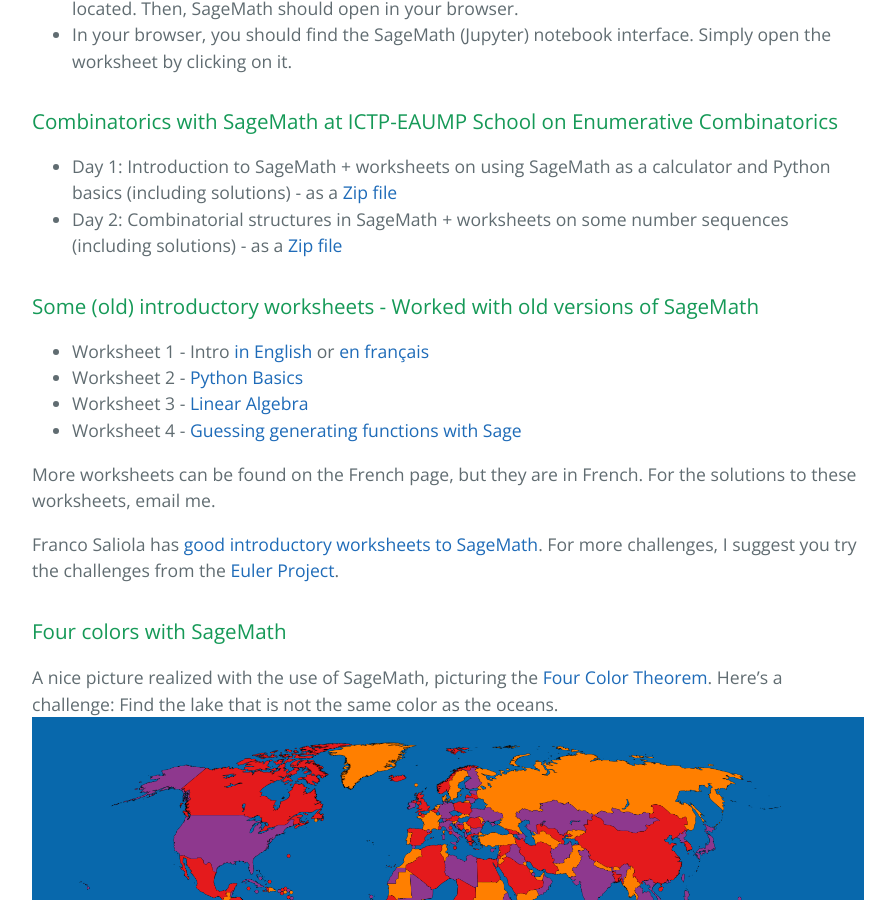
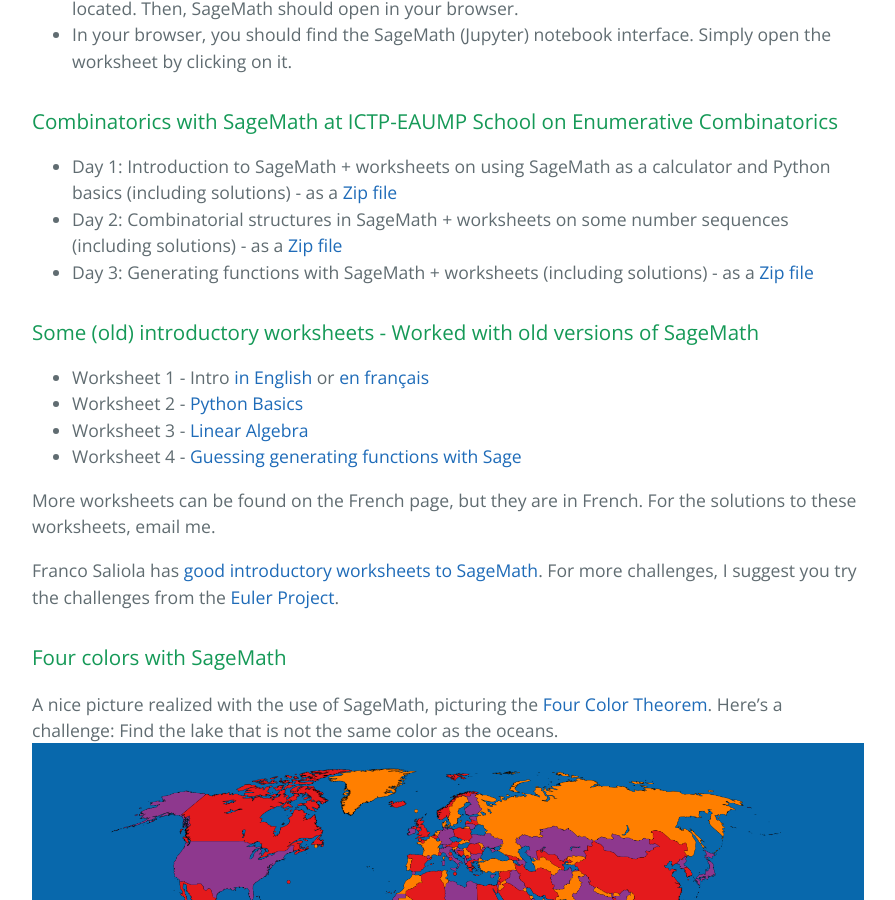
Before and after one commit to nadialafreniere/nadialafreniere.github.io, a Jekyll site: the page built from sage_en.md, in a window 1280 px wide and 900 px high, scrolled down 735 px. Shown: the whole window, without its empty margins (192-1087 px from the left). Built offline with Jekyll 4.4.1, drawn with Linux system fonts in a browser that asks for light colours; our own code applies the rules of GitHub Pages for plain Markdown files.

Commit message:
Added lecture 3

```diff
--- a/sage_en.md
+++ b/sage_en.md
@@ -12,6 +12,7 @@
 ### Combinatorics with SageMath at ICTP-EAUMP School on Enumerative Combinatorics
  * Day 1: Introduction to SageMath + worksheets on using SageMath as a calculator and Python basics (including solutions) - as a [Zip file](Sage_course_Arusha/Lecture1.zip)
  * Day 2: Combinatorial structures in SageMath + worksheets on some number sequences (including solutions) - as a [Zip file](Sage_course_Arusha/Lecture2.zip)
+ * Day 3: Generating functions with SageMath + worksheets (including solutions) - as a [Zip file](Sage_course_Arusha/Lecture3.zip)
 
 ### Some (old) introductory worksheets - Worked with old versions of SageMath
  * Worksheet 1 - Intro [in English](sage_ws/Short_intro.ipynb) or [en français](sage_ws/Atelier_1_sans_les_solutions.ipynb)
```
Also changed, not shown: 2 other files.
